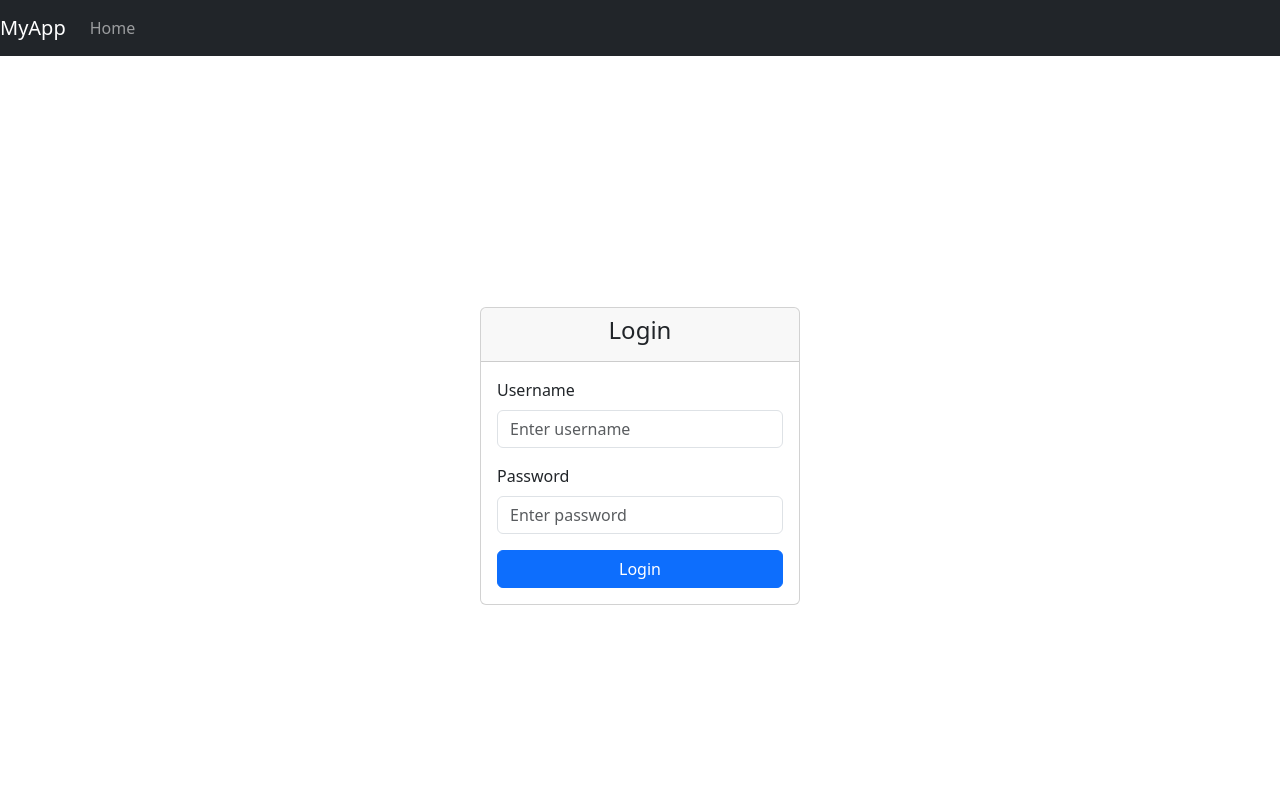
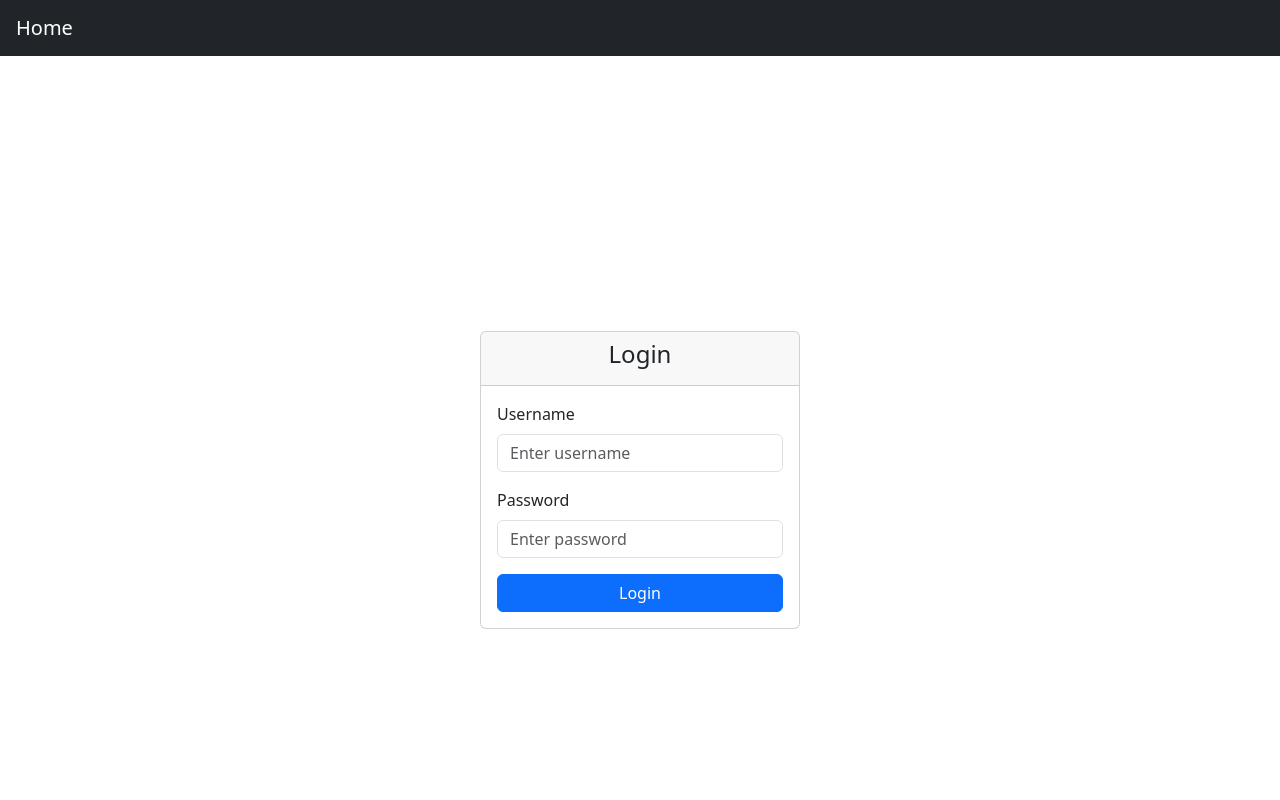
Before and after one commit to yutthaphichai08/test-junior-frontend, a Next.js app: page / in a window 1280 px wide. Shown: the top 800 px of the page. Built offline with nearby package versions, Linux system fonts and the light colour scheme.

Commit message:
fix style navbar

```diff
--- a/src/app/blogs/page.tsx
+++ b/src/app/blogs/page.tsx
@@ -72,12 +72,11 @@ export default function Blogs() {
 
   return (
     <div
-      className={`container`}
+      className={"container"}
       style={{
         minHeight: "100vh",
         display: "flex",
         flexDirection: "column",
-        marginTop: "80px",
       }}
     >
       <div style={{ flex: 1 }}>
@@ -100,7 +99,7 @@ export default function Blogs() {
               <div className="row">
                 {paginatedUsers.map((item) => (
                   <CardComponent
-                    key={item.id} // เพิ่ม key สำหรับการทำซ้ำใน React
+                    key={item.id}
                     id={item.id}
                     image={item.image}
                     name={item.name}
--- a/src/app/components/NavbarComponent.tsx
+++ b/src/app/components/NavbarComponent.tsx
@@ -6,19 +6,13 @@ import { Navbar, Nav } from "react-bootstrap";
 
 const NavbarComponent = () => {
   return (
-    <Navbar bg="dark" variant="dark" expand="lg">
-      <Navbar.Brand as={Link} href="/">
-        MyApp
-      </Navbar.Brand>
-      <Navbar.Toggle aria-controls="basic-navbar-nav" />
-      <Navbar.Collapse id="basic-navbar-nav">
-        <Nav className="mr-auto">
-          <Nav.Link as={Link} href="/">
-            Home
-          </Nav.Link>
-        </Nav>
-      </Navbar.Collapse>
-    </Navbar>
+    <div style={{ marginBottom: "80px" }}>
+      <Navbar bg="dark" variant="dark" expand="lg">
+        <Navbar.Brand as={Link} href="/blogs" className="ps-3">
+          Home
+        </Navbar.Brand>
+      </Navbar>
+    </div>
   );
 };
 
--- a/src/app/globals.css
+++ b/src/app/globals.css
@@ -3,5 +3,4 @@
     top: 0;
     width: 100%;
     z-index: 1000;
-
 }
--- a/src/app/layout.tsx
+++ b/src/app/layout.tsx
@@ -1,9 +1,10 @@
 import type { Metadata } from "next";
 import localFont from "next/font/local";
-import "./globals.css";
-import "bootstrap/dist/css/bootstrap.min.css";
 import NavbarComponent from "./components/NavbarComponent";
 import Footer from "./components/Footer";
+
+import "bootstrap/dist/css/bootstrap.min.css";
+import "./globals.css";
 
 const geistSans = localFont({
   src: "./fonts/GeistVF.woff",
```
Also changed, not shown: src/app/blogs/[id]/page.tsx (+12 -13 lines).
